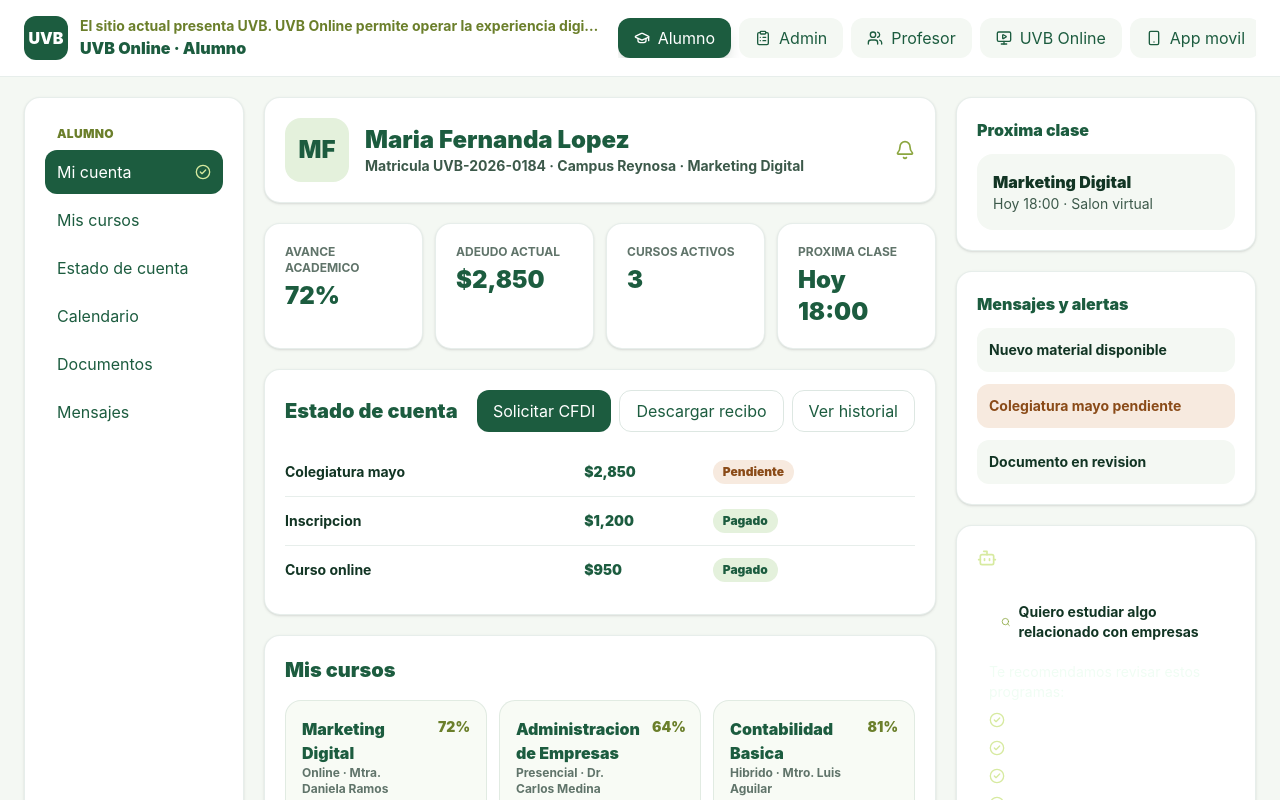
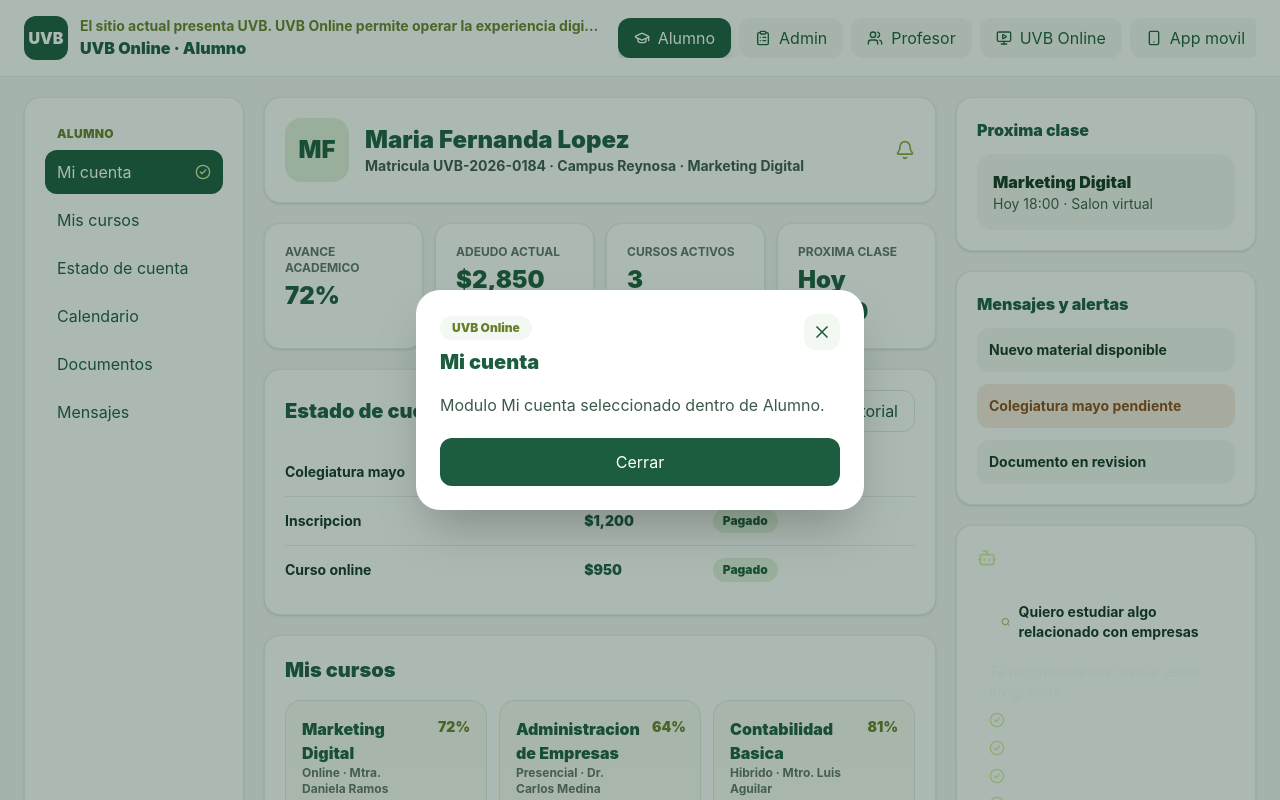
Before and after one commit to o7digital/uvb-online, a React (Vite) app: page / in a window 1280 px wide. Both pictures are taken after a click on the button "Mi cuenta". Shown: the top 800 px of the page. Built offline with nearby package versions, Linux system fonts and the light colour scheme.

Commit message:
Fix remaining UVB demo button actions

```diff
--- a/src/components/UVBOnlineAppDemo.jsx
+++ b/src/components/UVBOnlineAppDemo.jsx
@@ -121,16 +121,18 @@ function StatusBadge({ status }) {
   );
 }
 
-function Sidebar({ title, items }) {
+function Sidebar({ title, items, setModal }) {
   return (
     <Panel className="p-3">
       <div className="px-3 py-2 text-xs font-black uppercase tracking-wide text-[#6b7f2b]">{title}</div>
-      <div className="space-y-1">
+      <div className="flex gap-2 overflow-x-auto xl:block xl:space-y-1">
         {items.map((item, index) => (
           <button
             key={item}
+            type="button"
+            onClick={() => setModal?.({ title: item, text: `Modulo ${item} seleccionado dentro de ${title}.`, type: "info" })}
             className={cls(
-              "flex w-full items-center justify-between rounded-xl px-3 py-2.5 text-left text-sm font-bold",
+              "flex shrink-0 items-center justify-between rounded-xl px-3 py-2.5 text-left text-sm font-bold xl:w-full",
               index === 0 ? "bg-[#1c5c3f] text-white" : "text-[#1c5c3f] hover:bg-[#f4f8f3]",
             )}
           >
@@ -177,7 +179,7 @@ function AiAssistant({ compact = false }) {
 function StudentView({ setActiveView, setModal, setSelectedCourse }) {
   return (
     <div className="grid gap-5 xl:grid-cols-[220px_1fr_300px]">
-      <Sidebar title="Alumno" items={studentMenu} />
+      <Sidebar title="Alumno" items={studentMenu} setModal={setModal} />
 
       <div className="space-y-5">
         <Panel>
@@ -207,19 +209,19 @@ function StudentView({ setActiveView, setModal, setSelectedCourse }) {
             <h3 className="text-xl font-black text-[#1c5c3f]">Estado de cuenta</h3>
             <div className="flex flex-wrap gap-2">
               <button
-                onClick={() => setModal({ title: "Solicitud CFDI enviada", text: "La solicitud fue enviada a administracion para revision.", type: "success" })}
+                onClick={() => setModal({ title: "Solicitud CFDI enviada", text: "Solicitud CFDI enviada a administracion.", type: "success" })}
                 className="rounded-xl bg-[#1c5c3f] px-4 py-2 text-sm font-bold text-white"
               >
                 Solicitar CFDI
               </button>
               <button
-                onClick={() => setModal({ title: "Recibo listo", text: "En una version real, aqui se descargaria el recibo del alumno.", type: "info" })}
+                onClick={() => setModal({ title: "Recibo generado", text: "Recibo generado para descarga.", type: "info" })}
                 className="rounded-xl border border-[#1c5c3f]/15 px-4 py-2 text-sm font-bold text-[#1c5c3f]"
               >
                 Descargar recibo
               </button>
               <button
-                onClick={() => setModal({ title: "Historial de pagos", text: "Colegiaturas, inscripcion, cursos online y pagos anteriores.", type: "info" })}
+                onClick={() => setModal({ title: "Historial de pagos", text: "Mayo: pendiente. Inscripcion: pagado. Curso online: pagado.", type: "info" })}
                 className="rounded-xl border border-[#1c5c3f]/15 px-4 py-2 text-sm font-bold text-[#1c5c3f]"
               >
                 Ver historial
@@ -294,7 +296,7 @@ function StudentView({ setActiveView, setModal, setSelectedCourse }) {
 function AdminView({ setModal }) {
   return (
     <div className="grid gap-5 xl:grid-cols-[220px_1fr_280px]">
-      <Sidebar title="Admin" items={adminMenu} />
+      <Sidebar title="Admin" items={adminMenu} setModal={setModal} />
 
       <div className="space-y-5">
         <div className="grid gap-3 sm:grid-cols-2 xl:grid-cols-4">
@@ -429,7 +431,14 @@ function TeacherView({ setModal, chatMessages, setChatMessages }) {
           <h3 className="mb-4 text-xl font-black text-[#1c5c3f]">Modulos profesor</h3>
           <div className="grid gap-3 sm:grid-cols-2 xl:grid-cols-5">
             {["Mis grupos", "Calendario de clases", "Materiales", "Chat con alumnos", "Salon virtual"].map((item) => (
-              <button key={item} className="rounded-2xl border border-[#1c5c3f]/10 bg-[#f8fbf5] p-4 text-left font-bold text-[#1c5c3f] hover:bg-[#e4f1dc]">{item}</button>
+              <button
+                key={item}
+                type="button"
+                onClick={() => setModal({ title: item, text: `Modulo de profesor abierto: ${item}.`, type: "info" })}
+                className="rounded-2xl border border-[#1c5c3f]/10 bg-[#f8fbf5] p-4 text-left font-bold text-[#1c5c3f] hover:bg-[#e4f1dc]"
+              >
+                {item}
+              </button>
             ))}
           </div>
         </Panel>
@@ -470,6 +479,7 @@ function OnlineView({ selectedCourse, setSelectedCourse, setModal }) {
           {onlineCourses.map(([courseName, courseMode, courseProgress]) => (
             <button
               key={courseName}
+              type="button"
               onClick={() => setSelectedCourse(courseName)}
               className={cls("w-full rounded-xl p-3 text-left", selectedCourse === courseName ? "bg-[#1c5c3f] text-white" : "bg-[#f4f8f3] text-[#1c5c3f] hover:bg-[#e4f1dc]")}
             >
@@ -494,6 +504,7 @@ function OnlineView({ selectedCourse, setSelectedCourse, setModal }) {
             <div className="text-xl font-black">Video principal / clase online</div>
             <div className="mt-1 text-sm text-green-50">{name}</div>
             <button
+              type="button"
               onClick={() => setModal({ title: "Clase lista", text: `Reproduciendo clase online de ${name}.`, type: "success" })}
               className="mt-4 rounded-xl bg-[#8ba63f] px-5 py-2 text-sm font-black text-white"
             >
@@ -508,12 +519,14 @@ function OnlineView({ selectedCourse, setSelectedCourse, setModal }) {
         </div>
         <div className="mt-5 flex flex-wrap gap-2">
           <button
+            type="button"
             onClick={() => setModal({ title: "Salon virtual", text: `Salon virtual programado: ${name} · ${nextSession}.`, type: "success" })}
             className="rounded-xl bg-[#1c5c3f] px-4 py-2 text-sm font-bold text-white"
           >
             Abrir salon virtual
           </button>
           <button
+            type="button"
             onClick={() => setModal({ title: "Materiales del curso", text: `Materiales disponibles para ${name}: guia, plantilla y rubrica.`, type: "info" })}
             className="rounded-xl border border-[#1c5c3f]/15 px-4 py-2 text-sm font-bold text-[#1c5c3f]"
           >
@@ -532,6 +545,7 @@ function OnlineView({ selectedCourse, setSelectedCourse, setModal }) {
             {["Guia modulo 1.pdf", "Plantilla campana.xlsx", "Rubrica actividad.pdf"].map((item) => (
               <button
                 key={item}
+                type="button"
                 onClick={() => setModal({ title: "Material descargable", text: `${item} estaria disponible para descarga en la version real.`, type: "info" })}
                 className="flex w-full items-center gap-2 rounded-xl bg-[#f4f8f3] px-3 py-3 text-left text-sm font-bold text-[#1c5c3f]"
               >
@@ -632,7 +646,7 @@ function Modal({ modal, setModal }) {
               </button>
             </div>
             <p className="mb-5 leading-relaxed text-[#3c594a]">{modal.text}</p>
-            <button onClick={() => setModal(null)} className="w-full rounded-xl bg-[#1c5c3f] px-4 py-3 text-sm font-bold text-white">Entendido</button>
+            <button onClick={() => setModal(null)} className="w-full rounded-xl bg-[#1c5c3f] px-4 py-3 text-sm font-bold text-white">Cerrar</button>
           </motion.div>
         </motion.div>
       )}
@@ -665,6 +679,7 @@ export default function UVBOnlineAppDemo() {
               <button
                 key={id}
                 type="button"
+                data-view={id}
                 onClick={() => setActiveView(id)}
                 className={cls(
                   "flex shrink-0 items-center gap-2 rounded-xl px-4 py-2 text-sm font-black transition",
```
